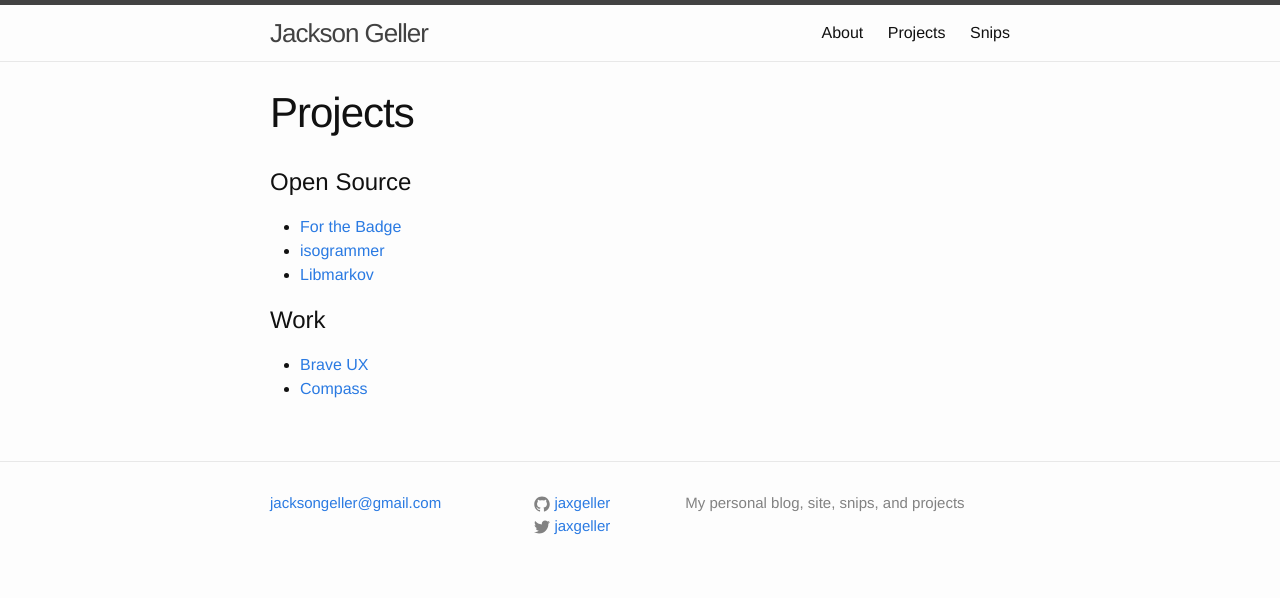
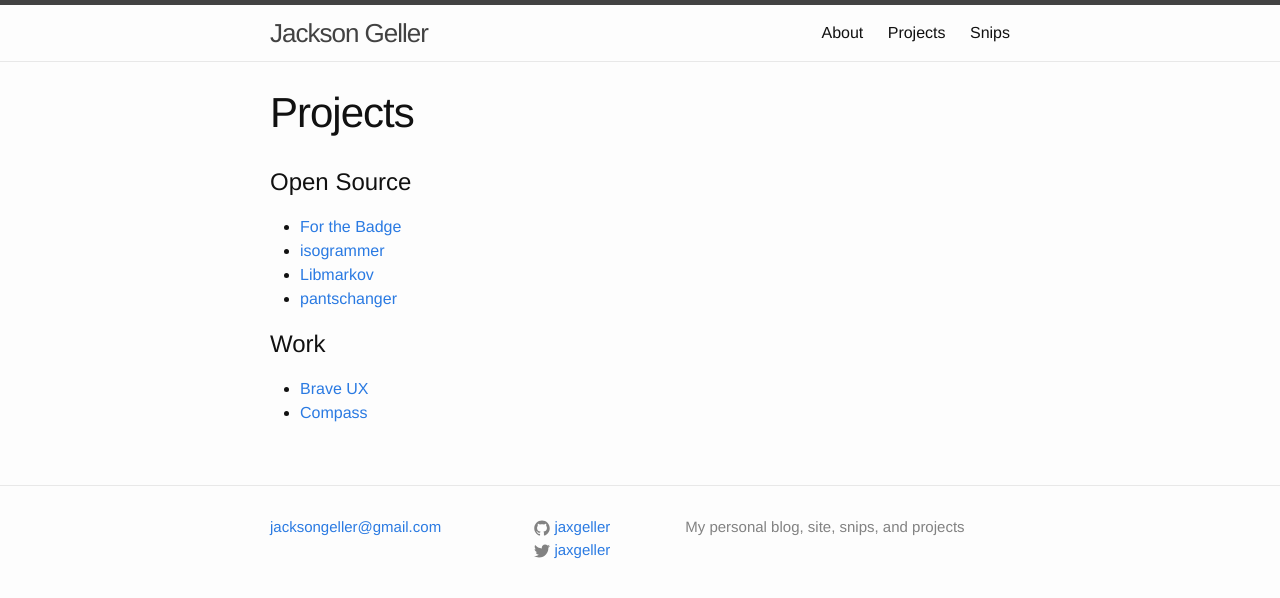
Before and after one commit to jaxgeller/jaxgeller.github.io, a Jekyll site: the page built from projects.md, in a window 1280 px wide. Shown: the top 598 px of the page. Built offline with Jekyll 4.4.1, drawn with Linux system fonts in a browser that asks for light colours.

Commit message:
add another project

```diff
--- a/projects.md
+++ b/projects.md
@@ -6,8 +6,9 @@ permalink: /projects/
 
 # Open Source
 * [For the Badge](http://forthebadge.com)
-* [isogrammer](http://isogrammer.com)
+* [isogrammer](https://isogrammer.com)
 * [Libmarkov](https://github.com/jaxgeller/libmarkov)
+* [pantschanger](https://pantschanger.com)
 
 # Work
 * [Brave UX](http://braveux.com/)
```
